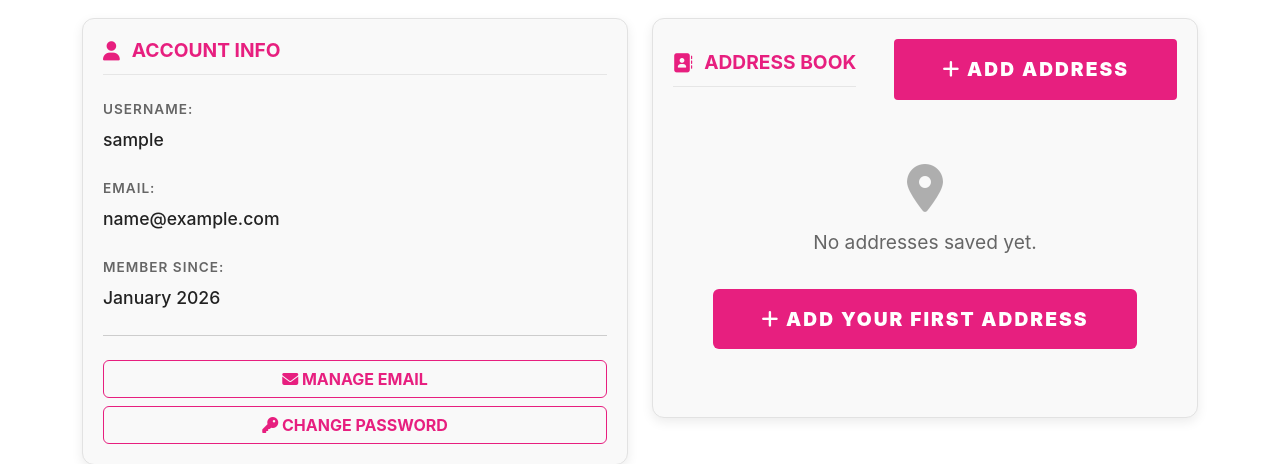
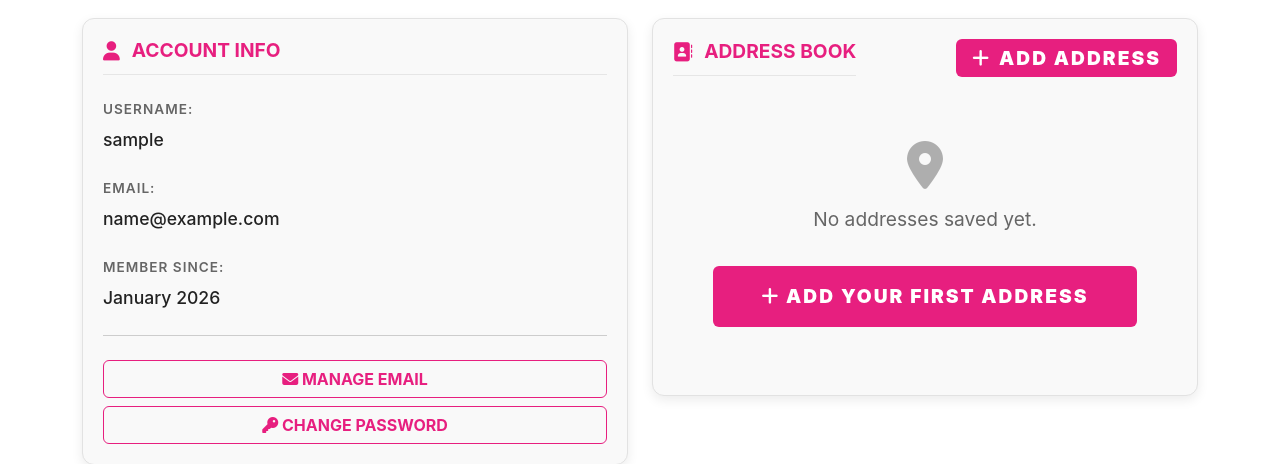
Before and after one commit to dannykadoshi/Hendoshi_Ecommerce, a Django app: page /profile/ in a window 1280 px wide. Shown: the part 110-574 px from the top of the page. Run offline with Django 4.2, Linux system fonts and the light colour scheme; the visitor is signed in with stand-in values (Sample User, id 1); data comes from the database, SQL or seed files in the repository; data that the repository does not hold is empty.

Commit message:
style: adjust Add Address button size to match filter button

```diff
--- a/templates/profiles/profile.html
+++ b/templates/profiles/profile.html
@@ -50,7 +50,7 @@
                 <div class="profile-card">
                     <div class="d-flex justify-content-between align-items-center mb-3">
                         <h2 class="mb-0"><i class="fas fa-address-book"></i> Address Book</h2>
-                        <a href="{% url 'add_address' %}" class="btn btn-pink btn-sm">
+                        <a href="{% url 'add_address' %}" class="btn btn-pink" style="height: 38px; padding: 0.375rem 1rem; display: flex; align-items: center; gap: 0.5rem;">
                             <i class="fas fa-plus"></i> Add Address
                         </a>
                     </div>
```
